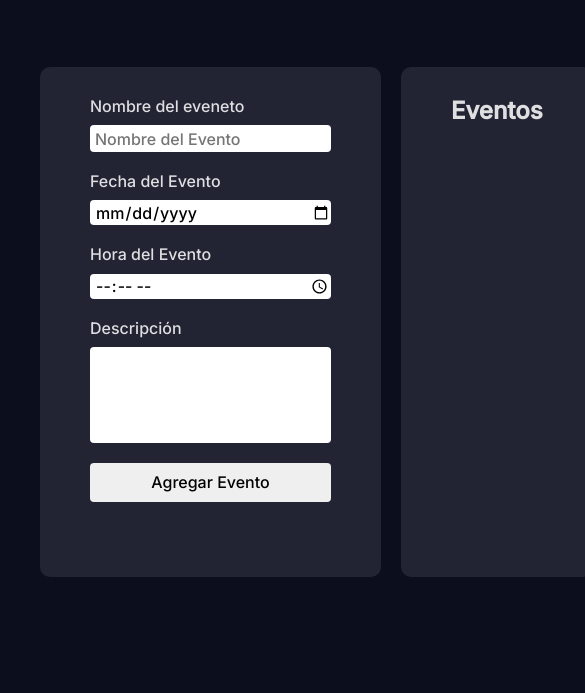
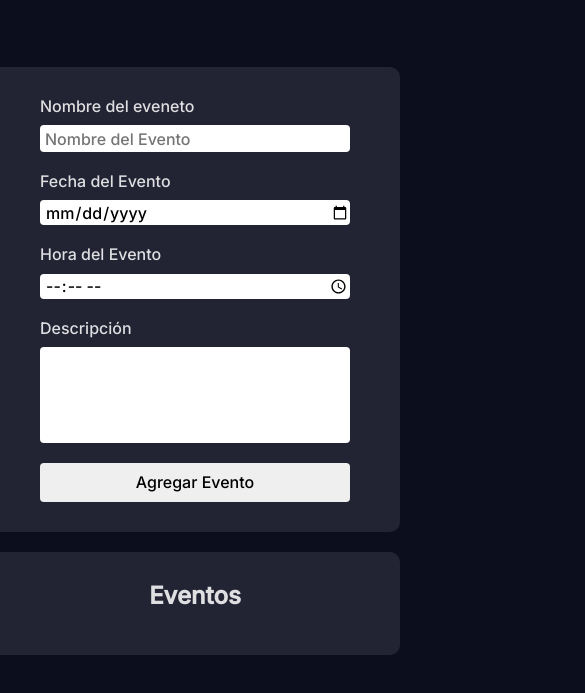
Before and after one commit to AbrahamSHD/CRUD-Eventos, a website built with Vite: page index.html in a window 390 px wide. Shown: the part 83-776 px from the top of the page, 585 px wide, since content can reach past the window. Built offline with nearby package versions, Linux system fonts and the light colour scheme.

Commit message:
CSS-RESPONSIVE

```diff
--- a/main.js
+++ b/main.js
@@ -1,5 +1,3 @@
-// import "normalize.css"
-
 import a from "normalize.css"
 
 let listaEventos = []
--- a/style.css
+++ b/style.css
@@ -11,7 +11,7 @@ body{
 .app-crud-container{
   box-sizing: border-box;
   width: 100%;
-  height: 70vh;
+  height: 75vh;
   padding: 40px;
   display: flex;
   flex-direction: row;
@@ -26,7 +26,7 @@ body{
   background-color: rgb(34, 35, 51);
   width: 100%;
   max-width: 400px;
-  max-height: 610px;
+  max-height: 100%;
   border-radius: 10px;
   padding: 30px 50PX;
   display: flex;
@@ -136,3 +136,18 @@ body{
   border-radius: 4px;
   text-wrap: wrap;
 }
+
+@media only screen and (max-width: 870px){
+
+  .app-crud-container{
+    display: flex;
+    flex-direction: column;
+    align-items: center;
+  }
+
+  .event-list-container{
+    width: 100%;
+    max-width: 400px;
+  }
+
+}
```
